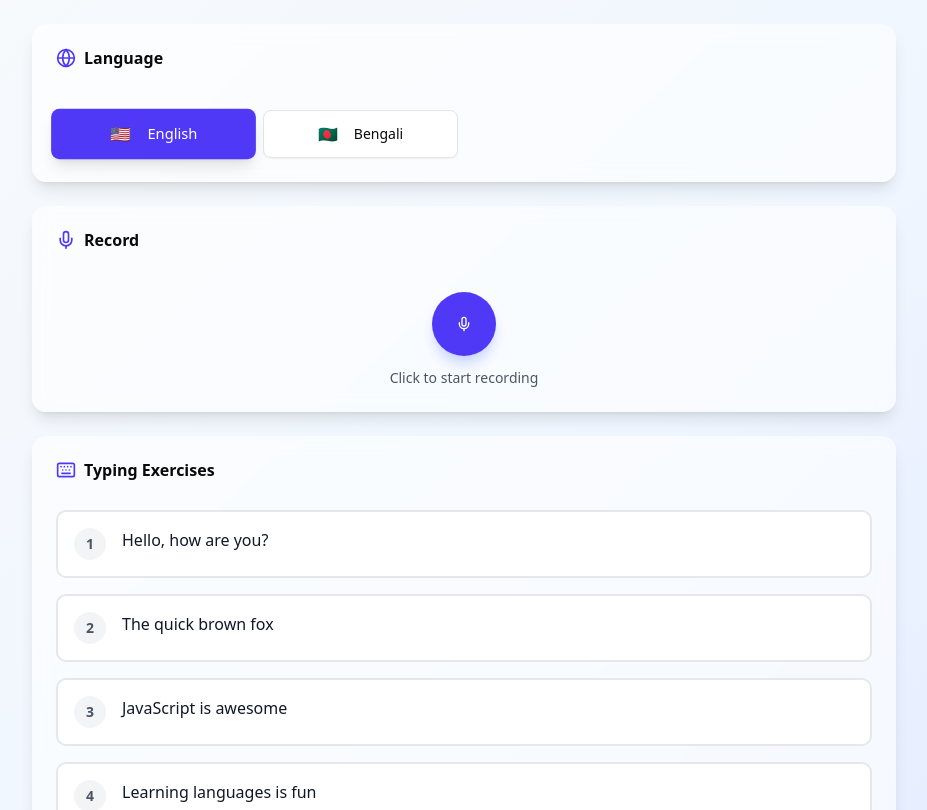
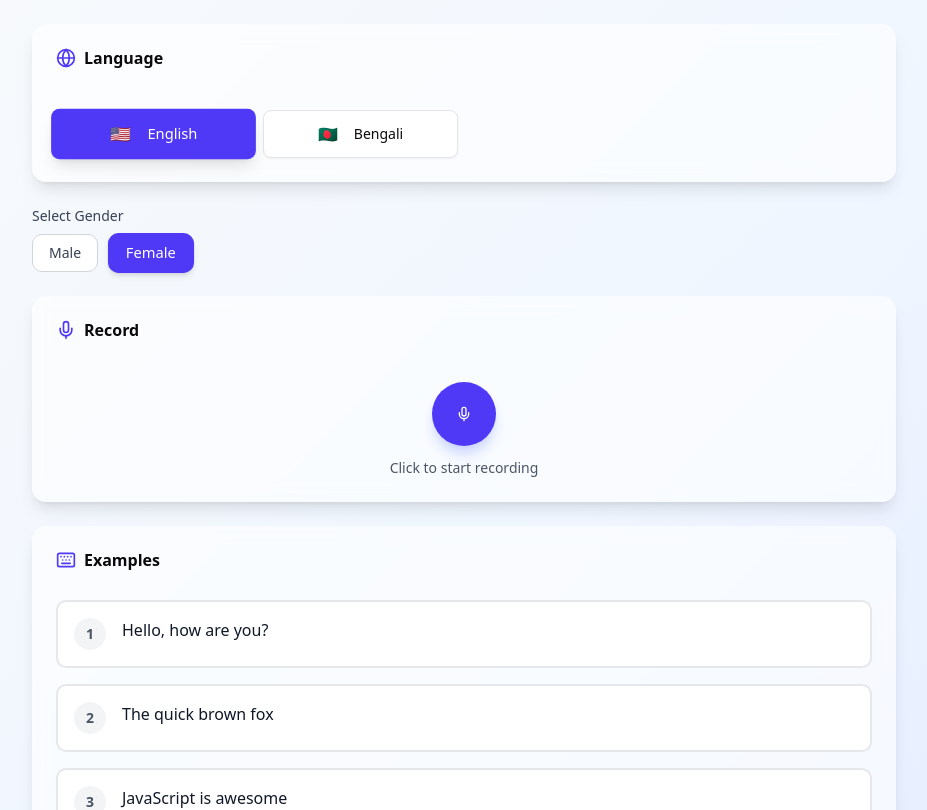
Before and after one commit to nishad-bdg/text-to-voice, a Next.js app: page / in a window 1280 px wide. Shown: the top 810 px of the page, without its empty margins (176-1103 px from the left). Built offline with nearby package versions, Linux system fonts and the light colour scheme.

Commit message:
fix: speakVoice function enhanced

```diff
--- /dev/null
+++ b/src/app/components/RadioBoxSelector.tsx
@@ -0,0 +1,67 @@
+import React from "react"
+
+interface Option<T = string> {
+  label: string
+  value: T
+}
+
+interface RadioBoxSelectorProps<T = string> {
+  name: string
+  options: Option<T>[]
+  value: T
+  onChange: (value: T) => void
+  label?: string
+  direction?: "row" | "column"
+}
+
+const RadioBoxSelector = <T extends string | number>({
+  name,
+  options,
+  value,
+  onChange,
+  label,
+  direction = "row",
+}: RadioBoxSelectorProps<T>) => {
+  return (
+    <div className="space-y-2">
+      {label && (
+        <label className="block text-sm font-medium text-gray-700">
+          {label}
+        </label>
+      )}
+      <div
+        className={`flex ${
+          direction === "column" ? "flex-col space-y-2" : "flex-wrap gap-3"
+        }`}
+      >
+        {options.map((option) => {
+          const isSelected = value === option.value
+          return (
+            <label
+              key={option.value}
+              className={`cursor-pointer px-4 py-2 rounded-lg border text-sm font-medium transition-all
+                ${
+                  isSelected
+                    ? "bg-indigo-600 text-white border-indigo-600 shadow-md scale-105"
+                    : "bg-white text-gray-700 border-gray-300 hover:border-indigo-400 hover:bg-indigo-50"
+                }
+              `}
+            >
+              <input
+                type="radio"
+                name={name}
+                value={option.value}
+                checked={isSelected}
+                onChange={() => onChange(option.value)}
+                className="hidden"
+              />
+              {option.label}
+            </label>
+          )
+        })}
+      </div>
+    </div>
+  )
+}
+
+export default RadioBoxSelector
--- a/src/app/components/TextCards.tsx
+++ b/src/app/components/TextCards.tsx
@@ -14,7 +14,7 @@ const TextCards: React.FC<TextCardsProps> = ({data, setText}): JSX.Element => {
       <CardHeader>
         <CardTitle className="flex items-center space-x-2">
           <Keyboard className="w-5 h-5 text-indigo-600" />
-          <span>Typing Exercises</span>
+          <span>Examples</span>
         </CardTitle>
       </CardHeader>
       <CardContent>
--- a/src/app/views/home/hooks/useTextToVoice.tsx
+++ b/src/app/views/home/hooks/useTextToVoice.tsx
@@ -36,11 +36,12 @@ const useTextToVoice = () => {
   const [isTimerRunning, setIsTimerRunning] = useState(false)
   const [text, setText] = useState<string | null>(null)
   const [gender, setGender] = useState<"male" | "female">("female")
-  const [exercises,setExercises] = useState<Exercise[]>(englishPrompts)
+  const [exercises, setExercises] = useState<Exercise[]>(englishPrompts)
   const [isLoading, setIsLoading] = useState<boolean>(false)
 
   const handleSpeak = async () => {
     setIsLoading(true)
+
     try {
       const voices: Record<string, Record<string, string>> = {
         bn: {
@@ -48,16 +49,17 @@ const useTextToVoice = () => {
           female: "Bangla India Female",
         },
         en: {
-          male: "US English Male",
+          male: "UK English Male", // fallback to UK if US Male sounds similar
           female: "US English Female",
         },
       }
 
-      const langCode = selectedLanguage.code
+      const langCode = selectedLanguage.code // "bn" or "en"
       const voiceName = voices[langCode]?.[gender] || "US English Female"
 
       if (typeof window !== "undefined" && (window as any).responsiveVoice) {
         const rv = (window as any).responsiveVoice
+
         if (rv.voiceSupport()) {
           await new Promise<void>((resolve) => {
             rv.speak(text, voiceName, {
@@ -70,14 +72,13 @@ const useTextToVoice = () => {
       } else {
         alert("Voice engine not loaded.")
       }
-    } catch(error) {
-      console.error(error)
-      alert('Something is wrong')
+    } catch (error) {
+      console.error("Speech error:", error)
+      alert("Something went wrong while speaking.")
     } finally {
       setIsLoading(false)
     }
   }
-
 
   useEffect(() => {
     if (text) handleSpeak()
@@ -90,12 +91,12 @@ const useTextToVoice = () => {
   }, [isTimerRunning])
 
   useEffect(() => {
-    if(selectedLanguage.code === 'bn') {
+    if (selectedLanguage.code === "bn") {
       setExercises(bengaliPrompts)
     } else {
       setExercises(englishPrompts)
     }
-  },[selectedLanguage])
+  }, [selectedLanguage])
 
   const toggleRecording = () => setIsRecording((prev) => !prev)
 
@@ -126,7 +127,7 @@ const useTextToVoice = () => {
     text,
     setText,
     exercises,
-    isLoading
+    isLoading,
   }
 }
 
--- a/src/app/views/home/index.tsx
+++ b/src/app/views/home/index.tsx
@@ -1,10 +1,11 @@
 "use client"
 import useTextToVoice from "./hooks/useTextToVoice"
-import LanguageCard from "@/app/components/LanguageCard"
 import Recorder from "@/app/components/Recorder"
 import React, { JSX } from "react"
 import TextCards from "@/app/components/TextCards"
-import FloatingLoader from "@/app/components/FloatingLoader"
+import LanguageCard from "@/app/components/LanguageCard"
+import RadioBoxSelector from "@/app/components/RadioBoxSelector"
+// import FloatingLoader from "@/app/components/FloatingLoader"
 
 const HomeUI: React.FC = (): JSX.Element => {
   const {
@@ -15,6 +16,8 @@ const HomeUI: React.FC = (): JSX.Element => {
     exercises,
     languages,
     setText,
+    gender,
+    setGender,
   } = useTextToVoice()
   return (
     <div className="min-h-screen bg-gradient-to-br from-slate-50 via-blue-50 to-indigo-100">
@@ -24,6 +27,16 @@ const HomeUI: React.FC = (): JSX.Element => {
           selectedLanguage={selectedLanguage}
           setSelectedLanguage={setSelectedLanguage}
         />
+        <RadioBoxSelector
+          label="Select Gender"
+          name="gender"
+          value={gender}
+          onChange={setGender}
+          options={[
+            { label: "Male", value: "male" },
+            { label: "Female", value: "female" },
+          ]}
+        />
         <Recorder isRecording={isRecording} toggleRecording={toggleRecording} />
         <TextCards data={exercises} setText={setText} />
       </div>
```
